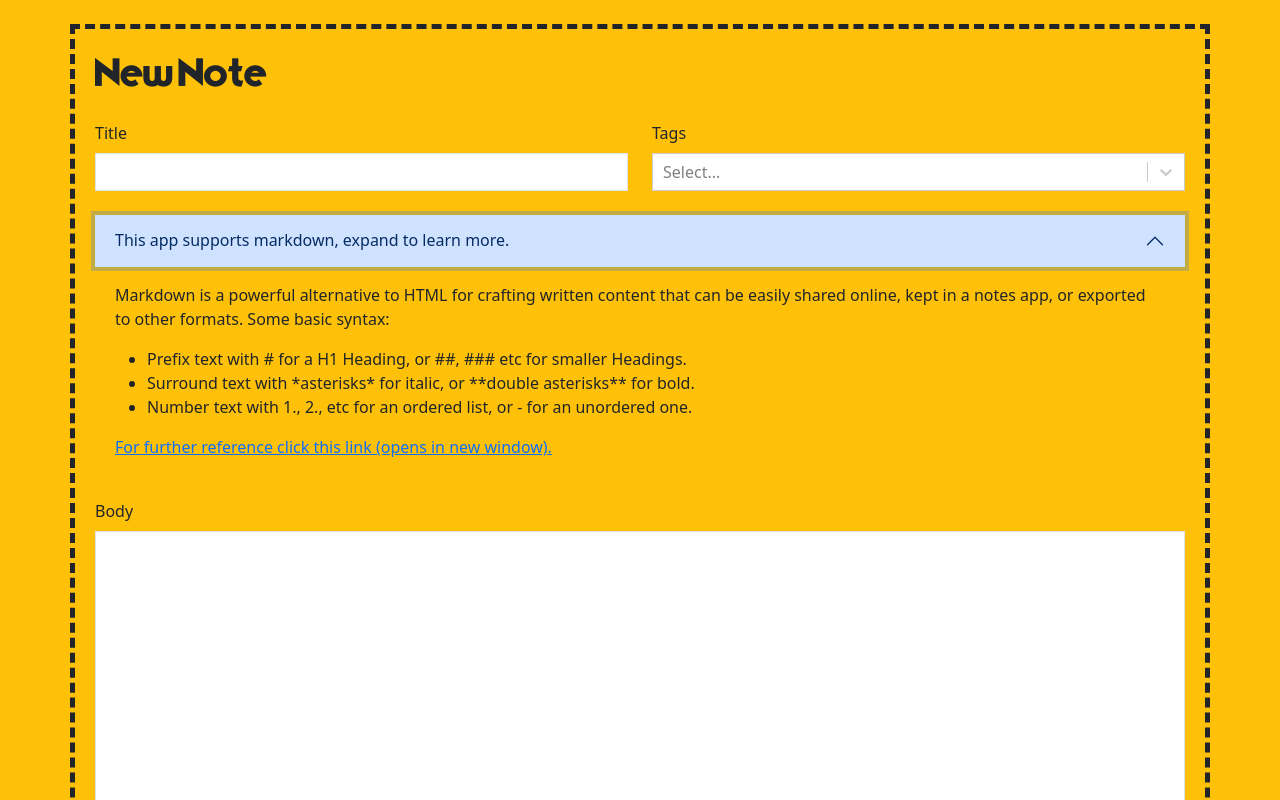
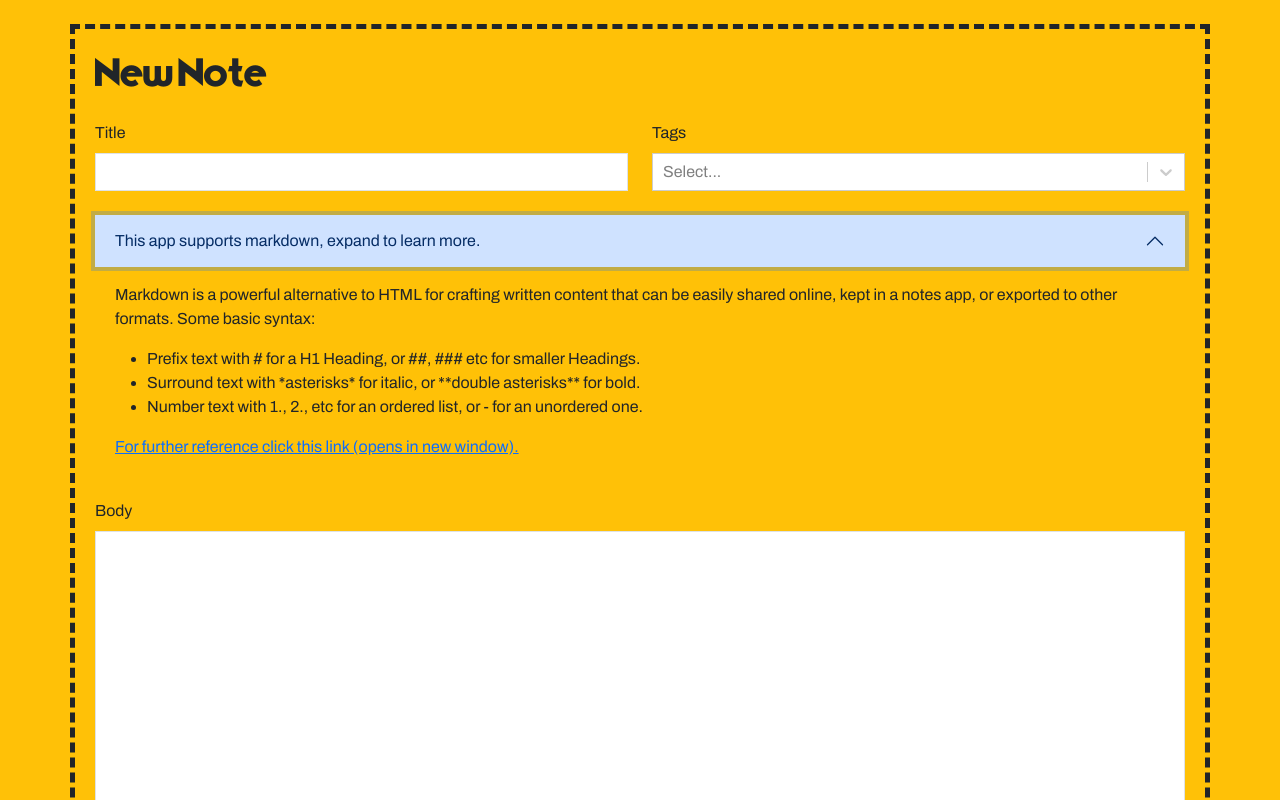
Before and after one commit to kdando/TakeNote, a React (Vite) app: page /new in a window 1280 px wide. Both pictures are taken after a click on the button "This app supports markdown, expand to learn more.". Shown: the top 800 px of the page. Built offline with nearby package versions, Linux system fonts and the light colour scheme.

Commit message:
more custom font

```diff
--- a/src/components/NoteForm.tsx
+++ b/src/components/NoteForm.tsx
@@ -81,9 +81,9 @@ export function NoteForm({
             </Row>
 
             <Row>
-                <Accordion>
-                    <Accordion.Header>This app supports markdown, expand to learn more.</Accordion.Header>
-                    <Accordion.Body>
+                <Accordion >
+                    <Accordion.Header >This app supports markdown, expand to learn more.</Accordion.Header>
+                    <Accordion.Body className="bg-warning">
                     <p>Markdown is a powerful alternative to HTML for crafting written content that can be easily shared online, kept in a notes app, or exported to other formats. Some basic syntax:</p>
                     <ul>
                         <li>Prefix text with # for a H1 Heading, or ##, ### etc for smaller Headings.</li>
--- a/src/index.css
+++ b/src/index.css
@@ -5,6 +5,15 @@
 @font-face {
   font-family: 'Typographica';
   src: url('/src/assets/fonts/Typographica-Blp5.ttf'), format('truetype');
+}
+
+@font-face {
+  font-family: 'Archivo';
+  src: url('/src/assets/fonts/Archivo-VariableFont_wdth\,wght.ttf'), format('truetype');
+}
+
+*:not(h1) {
+  font-family: 'Archivo', Courier, sans-serif;
 }
 
 h1 {
```
Also changed, not shown: src/assets/fonts/Archivo-VariableFont_wdth,wght.ttf (added).
